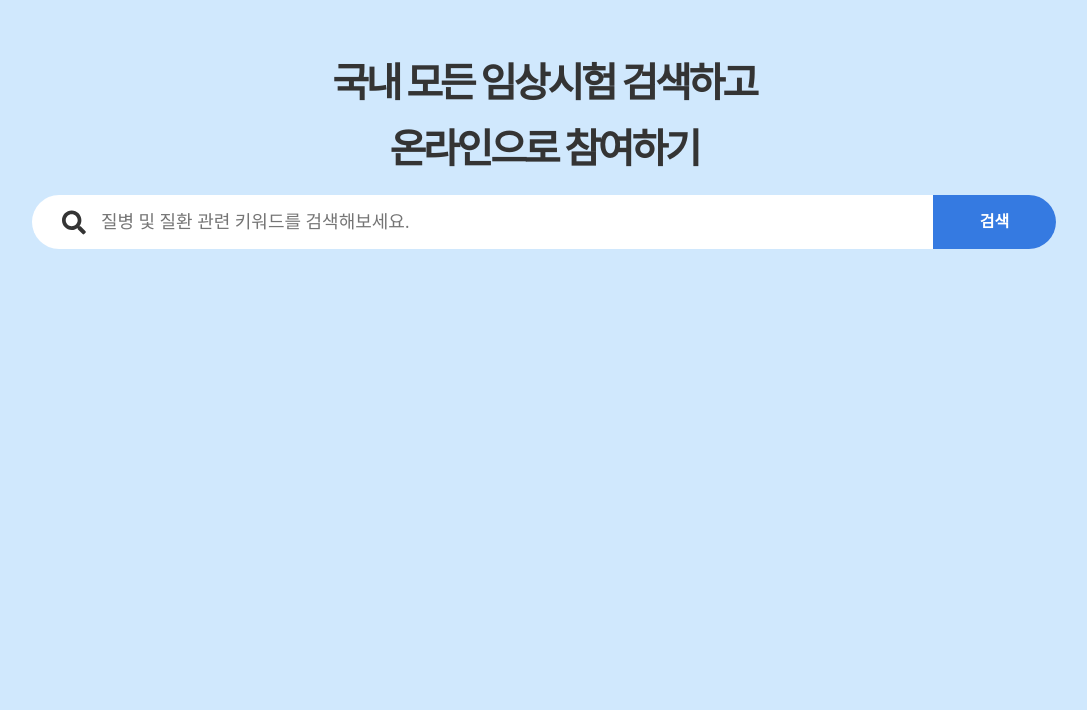
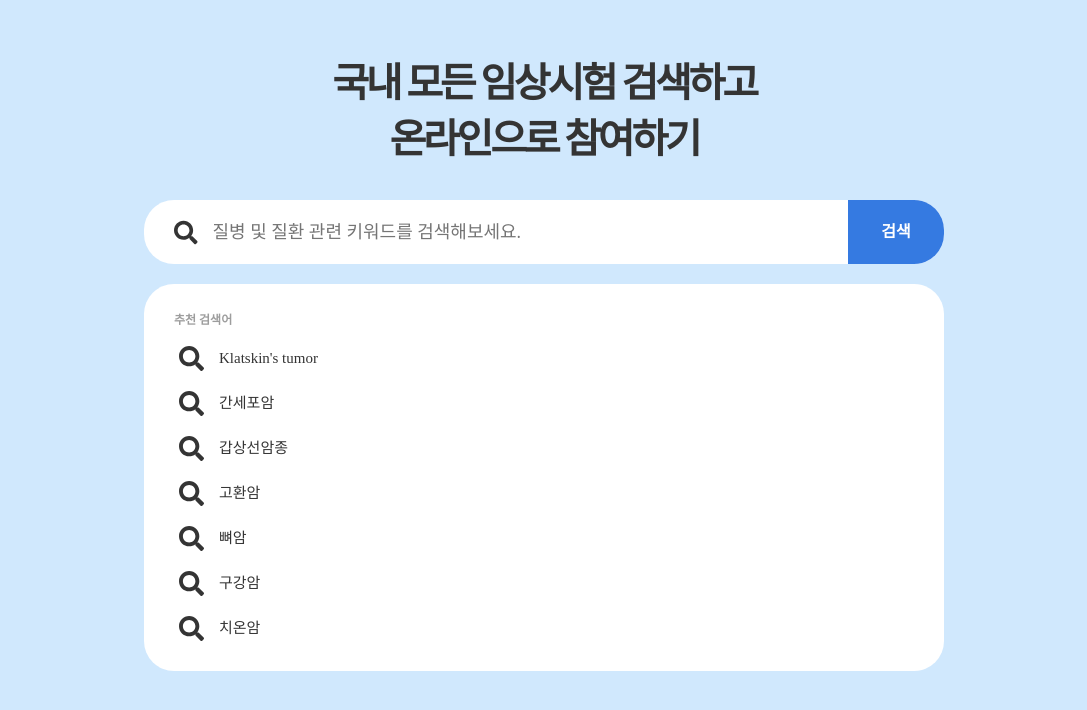
Before and after one commit to hanseungjune/hanseungjune-pre-onboarding-11th-4-1, a React (Create React App) app: page / in a window 1280 px wide. Shown: the top 710 px of the page, without its empty margins (96-1183 px from the left). Built offline with nearby package versions, Linux system fonts and the light colour scheme.

Commit message:
feat: Implement search result UI

```diff
--- a/src/App.tsx
+++ b/src/App.tsx
@@ -1,6 +1,7 @@
 import { styled } from "styled-components";
 import SearchHeader from "./components/SearchHeader";
-import { FaSearch } from "react-icons/fa";
+import SearchForm from "./components/SearchForm";
+import SearchResultList from "./components/SearchResultList";
 
 const AppContainerStyle = styled.section`
   width: 100vw;
@@ -12,83 +13,15 @@ const AppContainerStyle = styled.section`
   padding: 5% 0%;
 `;
 
-const SearchFormStyle = styled.form`
-  width: 80%;
-  height: 8%;
-  position: relative;
-  display: flex;
-  align-items: center;
-  background-color: ${(props) => props.theme.buttonTextColor};
-  border-top-left-radius: 30px;
-  border-top-right-radius: 30px;
-  border-bottom-left-radius: 30px;
-  border-bottom-right-radius: 30px;
-  padding: 0 30px;
-`;
-
-const SearchInputContainerStyle = styled.div`
-  width: 90%;
-  height: 100%;
-  display: flex;
-  align-items: center;
-  background-color: ${(props) => props.theme.buttonTextColor};
-`;
-
-const StyledSearchIconStyle = styled(FaSearch)`
-  font-size: 25px;
-  background-color: ${(props) => props.theme.buttonTextColor};
-  margin-right: 15px;
-`;
-
-const StyledSearchInputStyle = styled.input`
-  background-color: ${(props) => props.theme.buttonTextColor};
-  font-size: 18px;
-  font-weight: 500;
-
-  &::placeholder {
-    font-size: 18px;
-  }
-`;
-
-const SearchSubmitContainerStyle = styled.div`
-  width: 12%;
-  height: 100%;
-  position: absolute;
-  right: 0px;
-  display: flex;
-  align-items: center;
-  justify-content: center;
-  align-items: center;
-  background-color: ${(props) => props.theme.buttonColor};
-  border-top-right-radius: 30px;
-  border-bottom-right-radius: 30px;
-
-  & > button {
-    background-color: ${(props) => props.theme.buttonColor};
-    color: ${(props) => props.theme.buttonTextColor};
-    font-weight: 900;
-  }
-`;
-
 function App() {
   return (
     <AppContainerStyle>
       {/* 헤더 */}
       <SearchHeader />
       {/* 검색창 */}
-      <SearchFormStyle>
-        <SearchInputContainerStyle>
-          <StyledSearchIconStyle />
-          <StyledSearchInputStyle
-            type="text"
-            placeholder="질병 및 질환 관련 키워드를 검색해보세요."
-          />
-        </SearchInputContainerStyle>
-        <SearchSubmitContainerStyle>
-          <button type="submit">검색</button>
-        </SearchSubmitContainerStyle>
-      </SearchFormStyle>
+      <SearchForm />
       {/* 검색을 하게되면, 추천 관련 검색어 나오게 하기 */}
+      <SearchResultList />
     </AppContainerStyle>
   );
 }
--- /dev/null
+++ b/src/components/SearchForm.tsx
@@ -0,0 +1,80 @@
+import { styled } from "styled-components";
+import { FaSearch } from "react-icons/fa";
+
+const SearchFormStyle = styled.form`
+  width: 50rem;
+  height: 4rem;
+  position: relative;
+  display: flex;
+  align-items: center;
+  background-color: ${(props) => props.theme.buttonTextColor};
+  border-top-left-radius: 30px;
+  border-top-right-radius: 30px;
+  border-bottom-left-radius: 30px;
+  border-bottom-right-radius: 30px;
+  padding: 0 30px;
+  margin-top: 3vh;
+`;
+
+const SearchInputContainerStyle = styled.div`
+  width: 90%;
+  height: 100%;
+  display: flex;
+  align-items: center;
+  background-color: ${(props) => props.theme.buttonTextColor};
+`;
+
+const SearchIconStyle = styled(FaSearch)`
+  font-size: 25px;
+  background-color: ${(props) => props.theme.buttonTextColor};
+  margin-right: 15px;
+`;
+
+const SearchInputStyle = styled.input`
+  background-color: ${(props) => props.theme.buttonTextColor};
+  font-size: 18px;
+  font-weight: 500;
+
+  &::placeholder {
+    font-size: 18px;
+  }
+`;
+
+const SearchSubmitContainerStyle = styled.div`
+  width: 12%;
+  height: 100%;
+  position: absolute;
+  right: 0px;
+  display: flex;
+  align-items: center;
+  justify-content: center;
+  align-items: center;
+  background-color: ${(props) => props.theme.buttonColor};
+  border-top-right-radius: 30px;
+  border-bottom-right-radius: 30px;
+
+  & > button {
+    background-color: ${(props) => props.theme.buttonColor};
+    color: ${(props) => props.theme.buttonTextColor};
+    font-weight: 900;
+  }
+`;
+
+const SearchForm = () => {
+  return (
+    <SearchFormStyle>
+      <SearchInputContainerStyle>
+        <SearchIconStyle />
+        <SearchInputStyle
+          type="text"
+          placeholder="질병 및 질환 관련 키워드를 검색해보세요."
+        />
+      </SearchInputContainerStyle>
+      <SearchSubmitContainerStyle>
+        <button type="submit">검색</button>
+      </SearchSubmitContainerStyle>
+    </SearchFormStyle>
+  );
+};
+
+export default SearchForm;
--- a/src/components/SearchHeader.tsx
+++ b/src/components/SearchHeader.tsx
@@ -3,7 +3,7 @@ import { styled } from "styled-components";
 const TitleH1Style = styled.h1`
   font-size: 2.5rem;
   font-weight: 900;
-  margin-bottom: 2%;
+  margin-bottom: 1rem;
   letter-spacing: -0.2rem;
 `;
 
--- a/src/components/SearchInput.tsx
+++ /dev/null
@@ -1 +0,0 @@
-export {}
--- /dev/null
+++ b/src/components/SearchResult.tsx
@@ -0,0 +1,39 @@
+import { styled } from "styled-components";
+import { FaSearch } from "react-icons/fa";
+
+const SearchIconStyle = styled(FaSearch)`
+  font-size: 25px;
+  background-color: ${(props) => props.theme.buttonTextColor};
+  margin-right: 15px;
+`;
+
+const SearchedListStyle = styled.div<{ len: number }>`
+  display: flex;
+  align-items: center;
+  margin: 10px 10px;
+  background-color: ${(props) => props.theme.buttonTextColor};
+
+  & > span {
+    background-color: ${(props) => props.theme.buttonTextColor};
+    font-size: 15px;
+    font-weight: ${(props) => (props.len > 0 ? 500 : 900)};
+  }
+`;
+
+interface SearchResultPropsType {
+  len: number;
+  title: string;
+}
+
+const SearchResult = ({ len, title }: SearchResultPropsType) => {
+  return (
+    <>
+      <SearchedListStyle len={len}>
+        <SearchIconStyle />
+        <span>{title}</span>
+      </SearchedListStyle>
+    </>
+  );
+};
+
+export default SearchResult;
--- /dev/null
+++ b/src/components/SearchResultList.tsx
@@ -0,0 +1,55 @@
+import { styled } from "styled-components";
+import { useEffect, useState } from "react";
+import data from "./test.json";
+import SearchResult from "./SearchResult";
+
+const SearchedListContainerStyle = styled.section`
+  width: 50rem;
+  display: flex;
+  flex-direction: column;
+  align-items: start;
+  justify-content: flex-start;
+  background-color: ${(props) => props.theme.buttonTextColor};
+  padding: 20px 25px;
+  margin-top: 20px;
+  border-top-left-radius: 30px;
+  border-top-right-radius: 30px;
+  border-bottom-left-radius: 30px;
+  border-bottom-right-radius: 30px;
+
+  & > span {
+    color: ${(props) => props.theme.recommendTextColor};
+    font-size: 12px;
+    font-weight: 700;
+    margin: 10px 5px;
+    background-color: ${(props) => props.theme.buttonTextColor};
+  }
+`;
+
+interface searchDataType {
+  title: string;
+}
+
+const SearchResultList = () => {
+  const [searchData, setSearchData] = useState<searchDataType[]>([]);
+
+  useEffect(() => {
+    setSearchData(data);
+  }, [setSearchData]);
+
+  return (
+    <SearchedListContainerStyle>
+      <span>추천 검색어</span>
+      {/* 추천 검색어 리스트 */}
+      {searchData.length > 0 ? (
+        searchData.slice(0, 7).map((item: searchDataType) => {
+          return <SearchResult len={searchData.length} title={item.title} />;
+        })
+      ) : (
+        <SearchResult len={searchData.length} title={"검색어 없음"} />
+      )}
+    </SearchedListContainerStyle>
+  );
+};
+
+export default SearchResultList;
--- /dev/null
+++ b/src/components/test.json
@@ -0,0 +1,23 @@
+[
+  {
+    "title": "Klatskin's tumor"
+  },
+  {
+    "title": "간세포암"
+  },
+  {
+    "title": "갑상선암종"
+  },
+  {
+    "title": "고환암"
+  },
+  {
+    "title": "뼈암"
+  },
+  {
+    "title": "구강암"
+  },
+  {
+    "title": "치온암"
+  }
+]
--- a/src/index.tsx
+++ b/src/index.tsx
@@ -5,7 +5,7 @@ import { ThemeProvider } from "styled-components";
 
 const theme = {
   textColor: "#343434",
-  recommendTextColor: "#535c65",
+  recommendTextColor: "#7f7f7fc3",
   backgroundColor: "#d0e8fd",
   buttonColor: "#357ae1",
   buttonTextColor: "#ffffff",
```
